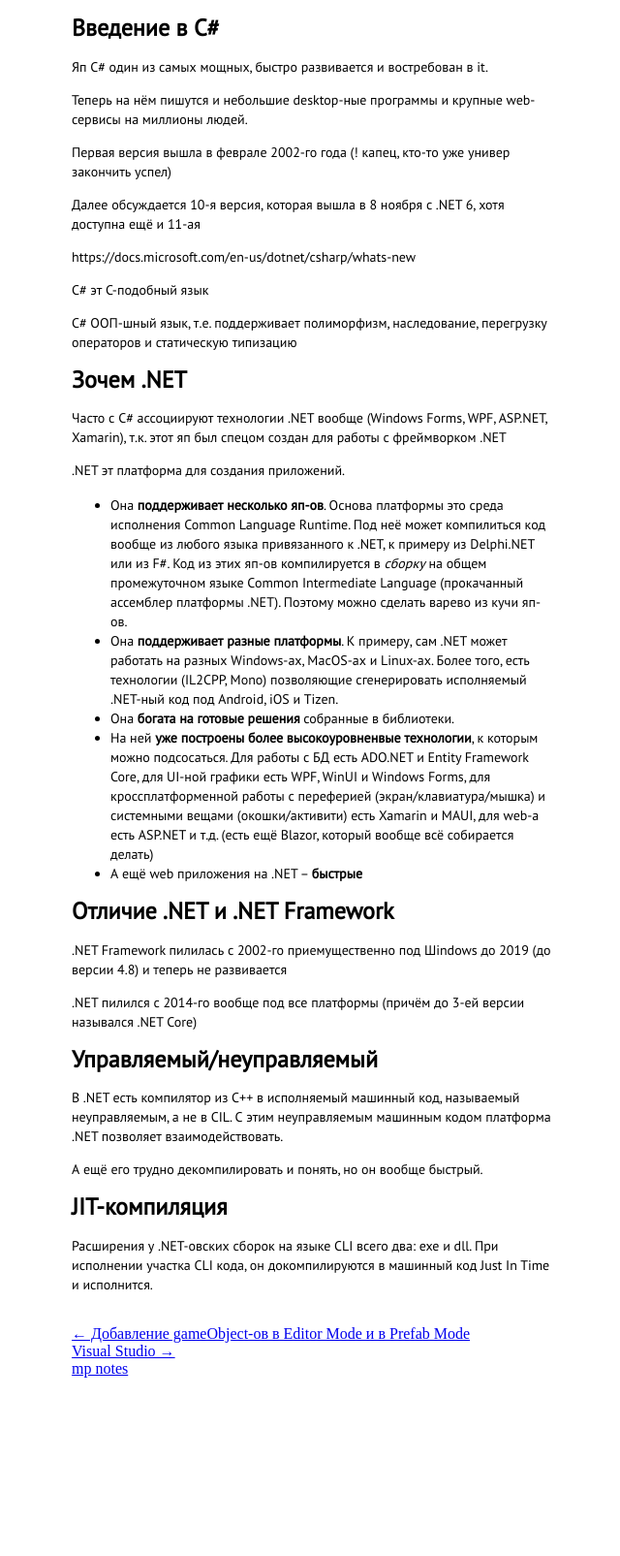
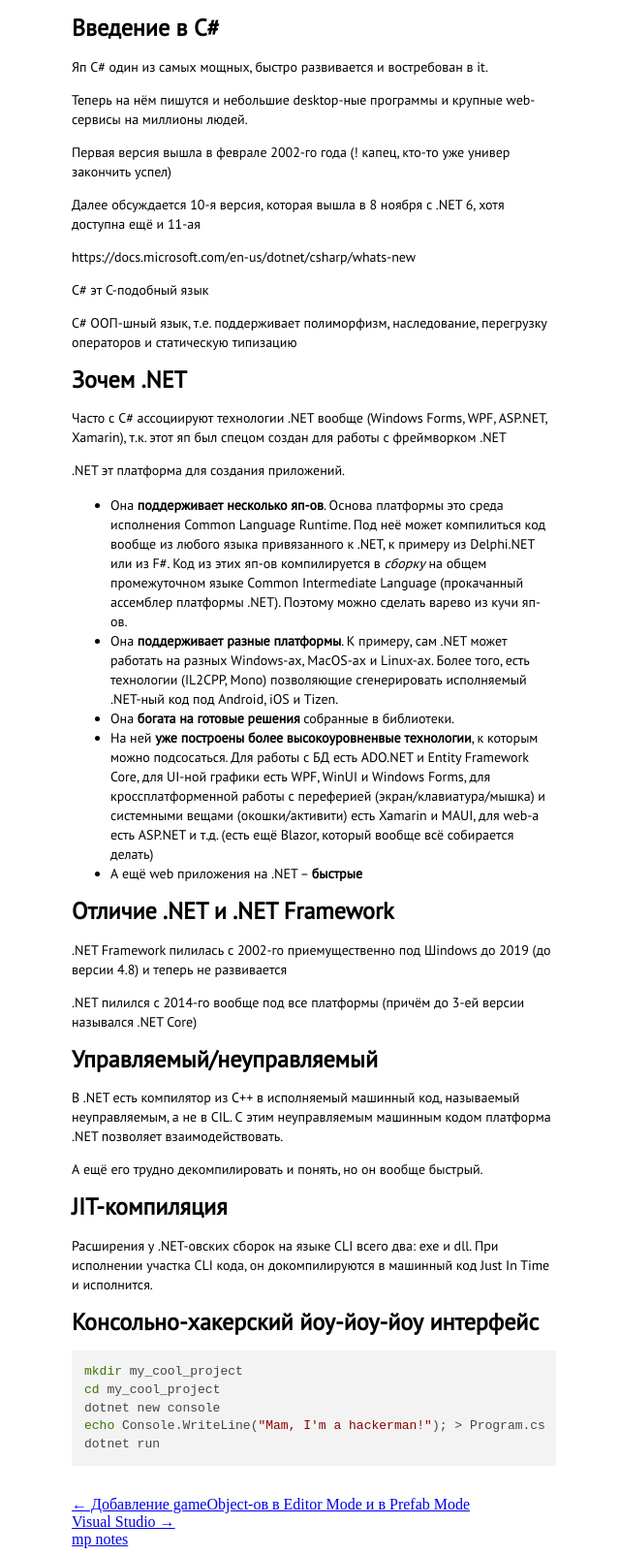
Before and after one commit to dOvObu/dOvObu.github.io, a Jekyll site: the page built from _posts/2022-07-28-c_sharp_intro.md, in a window 1280 px wide. Shown: the whole page at 97% size, without its empty margins (316-956 px from the left). Built offline with Jekyll 4.4.1, drawn with Linux system fonts in a browser that asks for light colours; nearby versions of some CDN libraries; before the commit the page ends 1429 px from its top, so only the background shows below that.

Commit message:
Update 2022-07-28-c_sharp_intro.md

````diff
--- a/_posts/2022-07-28-c_sharp_intro.md
+++ b/_posts/2022-07-28-c_sharp_intro.md
@@ -58,3 +58,13 @@ C# ООП-шный язык, т.е. поддерживает полиморфи
 
 Расширения у .NET-овских сборок на языке CLI всего два: exe и dll.
 При исполнении участка CLI кода, он докомпилируются в машинный код Just In Time и исполнится.
+
+# Консольно-хакерский йоу-йоу-йоу интерфейс
+
+```
+mkdir my_cool_project
+cd my_cool_project
+dotnet new console
+echo Console.WriteLine("Mam, I'm a hackerman!"); > Program.cs
+dotnet run
+```
````
